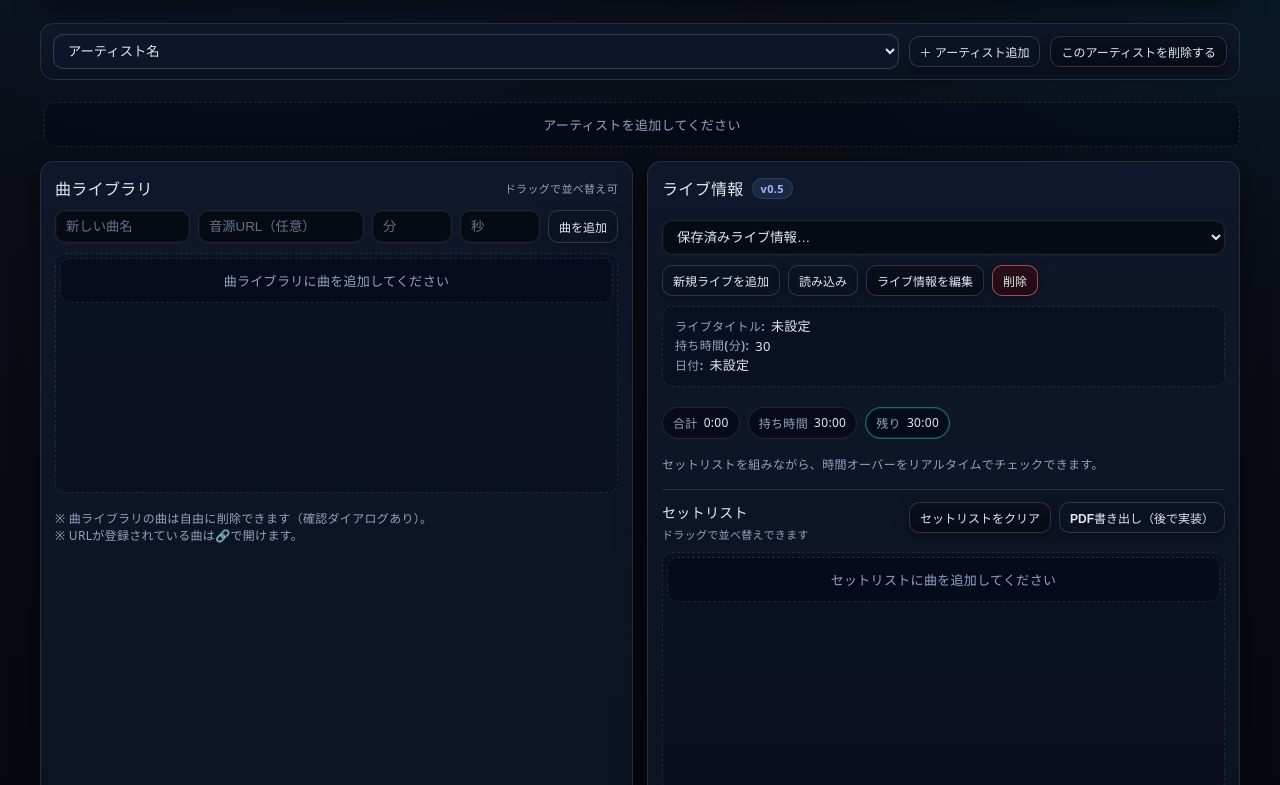
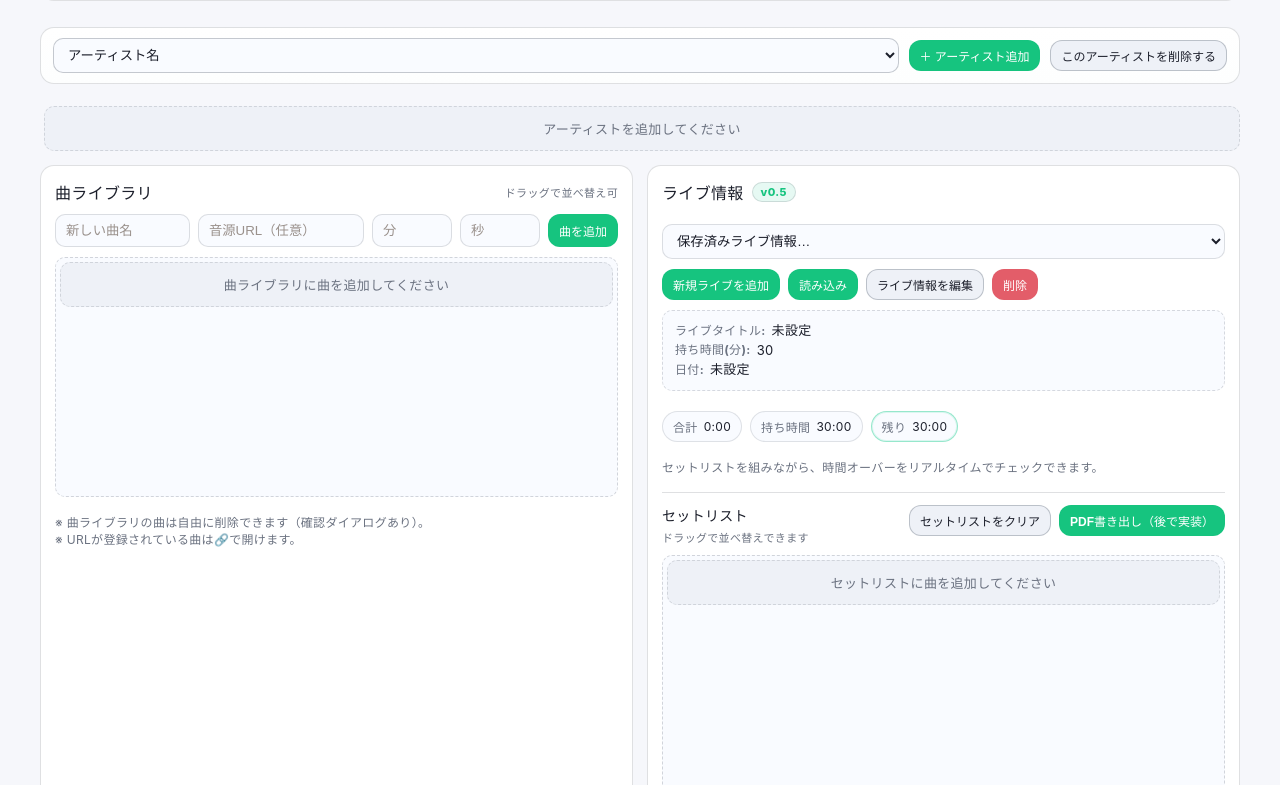
Before and after one commit to groovetrax0912-alt/setlist-maker, a website with bundled scripts: page index.html in a window 1280 px wide. Shown: the part 84-869 px from the top of the page. Built offline with nearby package versions, Linux system fonts and the light colour scheme; no server answers.

Commit message:
style: フラットなミント系テーマに刷新

```diff
--- a/styles.css
+++ b/styles.css
@@ -1,34 +1,31 @@
 :root{
-  --bg-0:#05070c;
-  --bg-1:#0b0f18;
-  --bg-2:#0f1626;
-  --card:#0f172a;
-  --card-2:#0b1220;
-  --line:rgba(148,163,184,0.18);
-  --line-strong:rgba(148,163,184,0.25);
-  --text:#e2e8f0;
-  --muted:#94a3b8;
-  --accent:#22d3ee;
-  --accent-2:#60a5fa;
-  --danger:#fb7185;
-  --ok:#34d399;
-  --warn:#fbbf24;
+  --bg-0:#f6f7fb;
+  --bg-1:#f1f3f9;
+  --bg-2:#e9edf6;
+  --card:#ffffff;
+  --card-2:#fdfefe;
+  --line:rgba(28,39,55,0.14);
+  --line-strong:rgba(28,39,55,0.24);
+  --text:#1c1f2b;
+  --muted:#6b7280;
+  --accent:#16c47f;
+  --accent-2:#0fbf8c;
+  --danger:#e35d69;
+  --ok:#0fbf8c;
+  --warn:#e3a61c;
   --radius:14px;
   --radius-sm:10px;
-  --shadow:0 8px 30px rgba(0,0,0,0.45);
-  --shadow-soft:0 4px 14px rgba(0,0,0,0.35);
+  --shadow:0 0 0 rgba(0,0,0,0);
+  --shadow-soft:0 0 0 rgba(0,0,0,0);
   font-synthesis: style;
 }
 
 *{box-sizing:border-box;}
 body{
   margin:0;
-  background:
-    radial-gradient(1200px 800px at 20% -10%, #0b1830 0%, transparent 50%),
-    radial-gradient(1000px 700px at 100% 0%, #081a2a 0%, transparent 55%),
-    linear-gradient(180deg, var(--bg-1), var(--bg-0));
+  background:var(--bg-0);
   color:var(--text);
-  font-family: system-ui, -apple-system, "Segoe UI", "Noto Sans JP", sans-serif;
+  font-family:"Inter","Noto Sans JP",system-ui,-apple-system,"Segoe UI",sans-serif;
   letter-spacing:.02em;
   min-height:100vh;
   padding:18px;
@@ -48,7 +45,7 @@ header{
   align-items:center;
   justify-content:space-between;
   padding:12px 14px;
-  background:linear-gradient(180deg, var(--card), var(--card-2));
+  background:var(--card);
   border:1px solid var(--line);
   border-radius:var(--radius);
   box-shadow:var(--shadow);
@@ -61,9 +58,9 @@ header{
   letter-spacing:.04em;
 }
 .brand .dot{
-  width:8px;height:8px;border-radius:99px;
+  width:10px;height:10px;border-radius:99px;
   background:var(--accent);
-  box-shadow:0 0 12px rgba(34,211,238,.9);
+  box-shadow:none;
 }
 .auth-area{
   display:flex;
@@ -79,7 +76,7 @@ header{
 
 /* cards */
 .card{
-  background:linear-gradient(180deg, var(--card), var(--card-2));
+  background:var(--card);
   border:1px solid var(--line);
   border-radius:var(--radius);
   box-shadow:var(--shadow);
@@ -94,8 +91,8 @@ header{
 }
 .pill{
   font-size:11px;
-  color:#a5b4fc;
-  background:rgba(96,165,250,.12);
+  color:var(--accent);
+  background:rgba(15,191,140,.1);
   border:1px solid var(--line);
   padding:2px 8px;
   border-radius:999px;
@@ -117,15 +114,15 @@ label.small, .small{
 
 input, select{
   width:100%;
-  background:#060a12;
+  background:#f9fbff;
   color:var(--text);
   border:1px solid var(--line);
   border-radius:10px;
   padding:8px 10px;
   outline:none;
-  box-shadow:inset 0 0 0 1px rgba(255,255,255,0.02);
+  box-shadow:none;
 }
-input::placeholder{ color:#64748b; }
+input::placeholder{ color:#9a918c; }
 
 .time-bar{
   display:flex;
@@ -141,8 +138,8 @@ input::placeholder{ color:#64748b; }
   font-size:12px;
   padding:6px 10px;
   border-radius:999px;
-  background:rgba(2,6,23,.6);
-  border:1px solid var(--line);
+  background:#f9fbff;
+  border:1px solid rgba(28,39,55,0.12);
 }
 .time-pill .label{ color:var(--muted); font-weight:700; }
 
@@ -190,9 +187,9 @@ input::placeholder{ color:#64748b; }
 }
 .live-summary{
   padding:10px 12px;
-  border:1px dashed var(--line);
+  border:1px dashed rgba(28,39,55,0.16);
   border-radius:var(--radius-sm);
-  background:rgba(2,6,23,.35);
+  background:#f9fbff;
   line-height:1.5;
   font-size:13px;
 }
@@ -248,9 +245,9 @@ ul{ list-style:none; margin:0; padding:0; }
   gap:8px;
   padding:4px;
   min-height:240px;
-  border:1px dashed var(--line);
+  border:1px dashed rgba(28,39,55,0.18);
   border-radius:var(--radius-sm);
-  background:rgba(2,6,23,.25);
+  background:#f9fbff;
 }
 
 .empty-hint{
@@ -259,7 +256,7 @@ ul{ list-style:none; margin:0; padding:0; }
   padding:12px;
   text-align:center;
   color:var(--muted);
-  background:rgba(2,6,23,.4);
+  background:#eef1f7;
   font-size:13px;
 }
 .artist-hint{
@@ -272,9 +269,9 @@ ul{ list-style:none; margin:0; padding:0; }
   align-items:center;
   padding:10px 10px;
   border:1px solid var(--line);
-  background:rgba(15,23,42,.9);
+  background:#ffffff;
   border-radius:12px;
-  box-shadow:var(--shadow-soft);
+  box-shadow:none;
   cursor:grab;
 }
 .song-item:active{ cursor:grabbing; }
@@ -308,7 +305,7 @@ ul{ list-style:none; margin:0; padding:0; }
   padding:4px 8px;
   border:1px solid var(--line);
   border-radius:8px;
-  background:#050914;
+  background:#f9fbff;
   cursor:pointer;
 }
 
@@ -316,26 +313,29 @@ ul{ list-style:none; margin:0; padding:0; }
 .btn{
   appearance:none;
   border:none;
-  background:linear-gradient(180deg, #0b1220, #0a1224);
-  color:var(--text);
-  padding:8px 12px;
-  border-radius:10px;
-  border:1px solid var(--line-strong);
-  box-shadow:var(--shadow-soft);
+  background:#16c47f;
+  color:#ffffff;
+  padding:10px 14px;
+  border-radius:12px;
+  border:1px solid rgba(22,196,127,0.65);
+  box-shadow:none;
   font-weight:700;
   cursor:pointer;
   transition:.15s;
 }
-.btn:hover{ transform:translateY(-1px); border-color:rgba(34,211,238,.55); }
+.btn:hover{ transform:translateY(-1px); filter:brightness(0.95); }
 .btn:disabled{ opacity:.5; cursor:not-allowed; transform:none; }
 
 .btn-small{ padding:6px 10px; font-size:12px; }
 .btn-secondary{
-  background:linear-gradient(180deg, #0a0f1c, #070b16);
+  background:#eef1f7;
+  color:var(--text);
+  border-color:var(--line-strong);
 }
 .btn-danger{
-  background:linear-gradient(180deg, #2a0f17, #200b12);
-  border-color:rgba(251,113,133,.6);
+  background:#e35d69;
+  border-color:rgba(227,93,105,.8);
+  color:#ffffff;
 }
 
 .icon-btn{
@@ -343,12 +343,12 @@ ul{ list-style:none; margin:0; padding:0; }
   display:grid; place-items:center;
   border-radius:8px;
   border:1px solid var(--line);
-  background:#050914;
-  color:var(--text);
+  background:#eef1f7;
+  color:var(--accent);
   cursor:pointer;
   font-size:14px;
 }
-.icon-btn:hover{ border-color:rgba(96,165,250,.7); }
+.icon-btn:hover{ border-color:rgba(28,111,134,.6); }
 
 /* setlist header special */
 .setlist-header-grid{
@@ -395,10 +395,10 @@ footer{
   position:relative;
   width:min(460px, calc(100% - 24px));
   padding:18px;
-  background:linear-gradient(180deg, var(--card), var(--card-2));
+  background:var(--card);
   border:1px solid var(--line);
   border-radius:16px;
-  box-shadow:var(--shadow-strong);
+  box-shadow:none;
   z-index:1;
 }
 .modal-header{
@@ -453,7 +453,7 @@ footer{
 
 .artist-select{
   flex:1;
-  background:rgba(15,23,42,.85);
+  background:#f9fbff;
   border-radius:10px;
   border:1px solid var(--line-strong);
   color:var(--text);
@@ -462,8 +462,8 @@ footer{
 
 .artist-select:focus{
   outline:none;
-  border-color:rgba(34,211,238,.6);
-  box-shadow:0 0 0 1px rgba(34,211,238,.35);
+  border-color:rgba(22,196,127,.6);
+  box-shadow:0 0 0 1px rgba(22,196,127,.2);
 }
 
 /* save bar */
@@ -488,7 +488,7 @@ footer{
   padding:10px 12px;
   border:1px solid var(--line);
   border-radius:var(--radius-sm);
-  background:rgba(2,6,23,.35);
+  background:#f9fbff;
   display:flex;
   align-items:center;
   justify-content:center;
```
